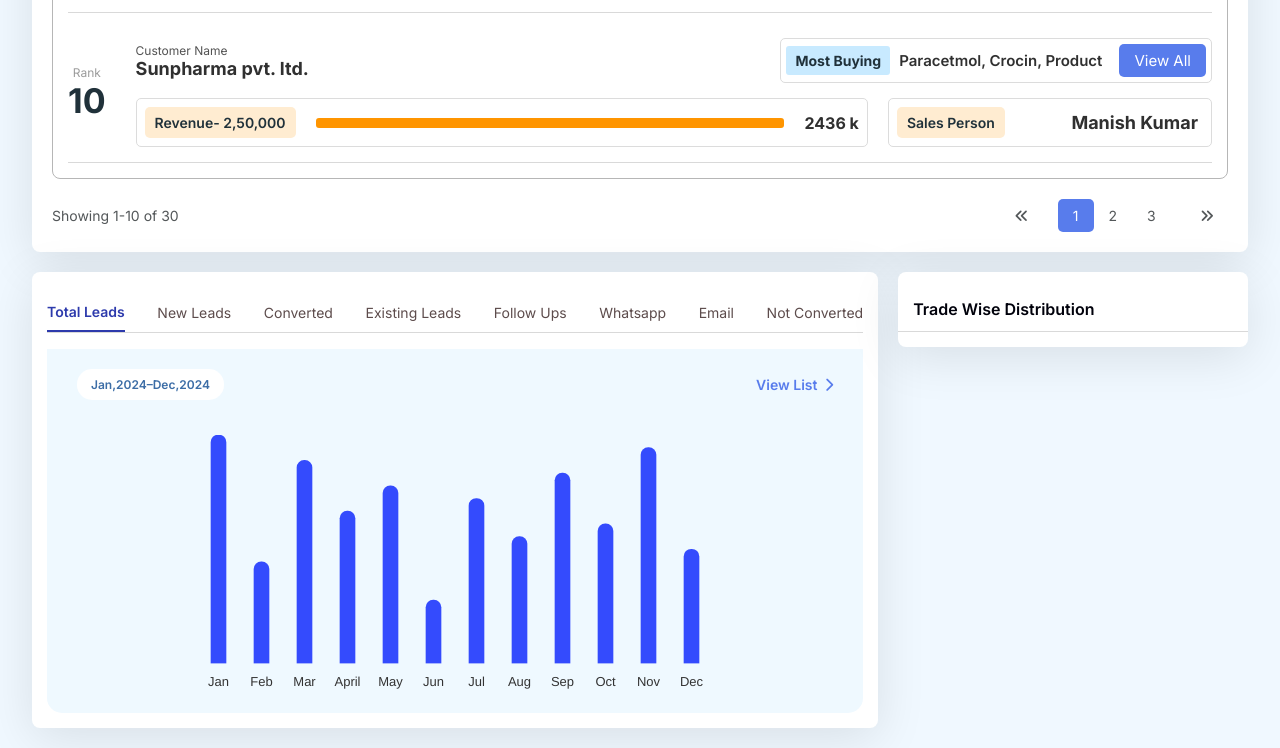
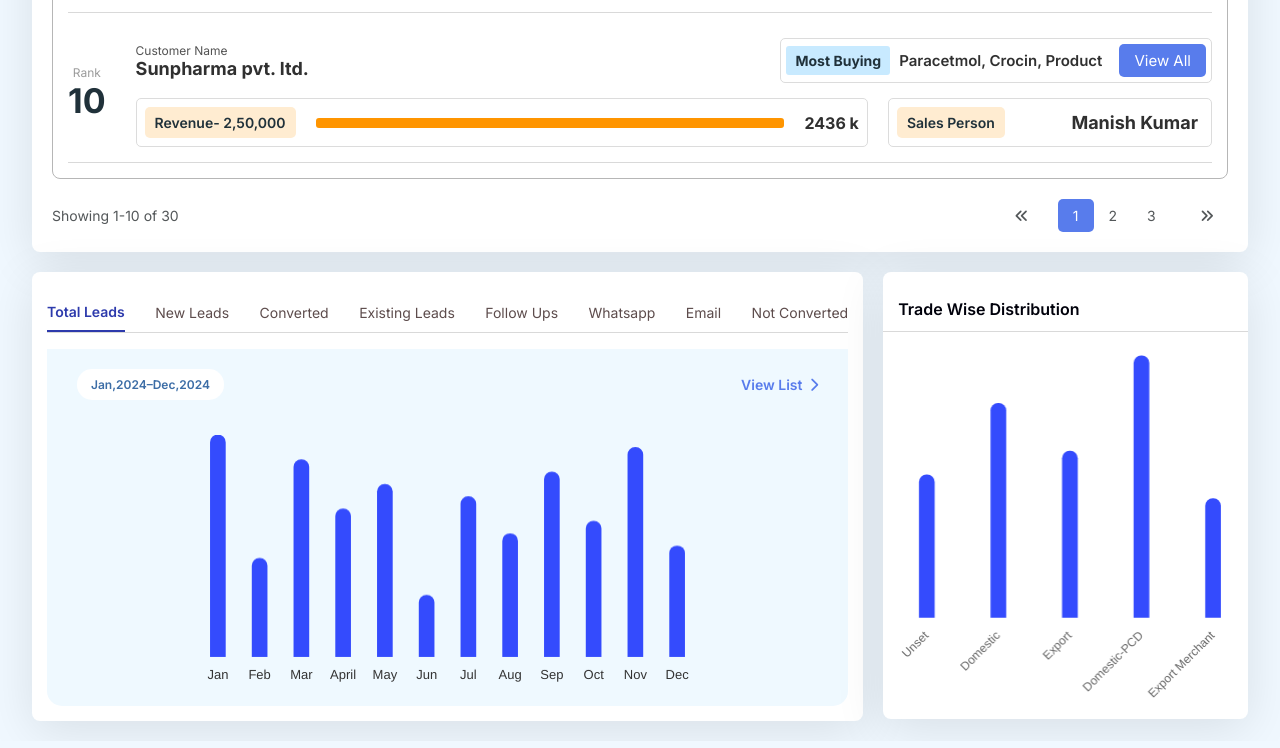
Before and after one commit to eshiva20/HBL-Report-Page, a plain HTML site: page index.html in a window 1280 px wide. Shown: the part 3700-4448 px from the top of the page. Drawn offline with nearby package versions, Linux system fonts and the light colour scheme.

Commit message:
Tradewise Distribution done

```diff
--- a/index.html
+++ b/index.html
@@ -230,6 +230,11 @@
       </div>
       <div class="tradewise-distribution">
         <h2 class="title">Trade Wise Distribution</h2>
+        <canvas
+          id="tradeWiseDistributionChart"
+          width="400"
+          height="408"
+        ></canvas>
       </div>
     </section>
 
--- a/script.js
+++ b/script.js
@@ -816,11 +816,11 @@ document.addEventListener("DOMContentLoaded", function () {
 
   renderCustomers();
 
-  //Leads and Tradewise Distribution
+  //Leads Graph
 
-  const ctx = document.getElementById("monthlyChart").getContext("2d");
+  const leadsGraph = document.getElementById("monthlyChart").getContext("2d");
 
-  new Chart(ctx, {
+  new Chart(leadsGraph, {
     type: "bar",
     data: {
       labels: [
@@ -883,4 +883,56 @@ document.addEventListener("DOMContentLoaded", function () {
       li.classList.add("active");
     });
   });
+
+  // Trade Wise Distribution
+
+  const tradeWiseDistribution = document
+    .getElementById("tradeWiseDistributionChart")
+    .getContext("2d");
+
+  new Chart(tradeWiseDistribution, {
+    type: "bar",
+    data: {
+      labels: [
+        "Unset",
+        "Domestic",
+        "Export",
+        "Domestic-PCD",
+        "Export Merchant",
+      ],
+      datasets: [
+        {
+          label: "Sales",
+          data: [60, 90, 70, 110, 50],
+          backgroundColor: "#344BFD",
+          borderRadius: {
+            topLeft: 10,
+            topRight: 10,
+          },
+          barThickness: 15,
+        },
+      ],
+    },
+    options: (options = {
+      responsive: true,
+      plugins: {
+        legend: { display: false },
+      },
+      scales: {
+        x: {
+          grid: { display: false },
+          ticks: {
+            maxRotation: 45,
+            minRotation: 45,
+          },
+          border: { display: false },
+        },
+        y: {
+          grid: { display: false },
+          border: { display: false },
+          ticks: { display: false },
+        },
+      },
+    }),
+  });
 });
```
